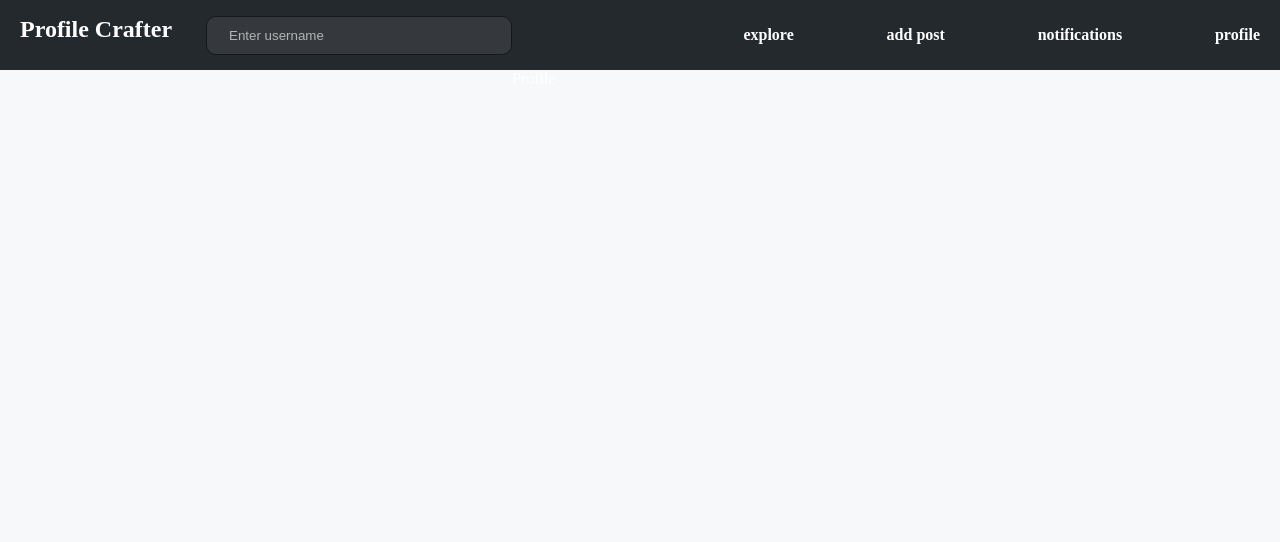
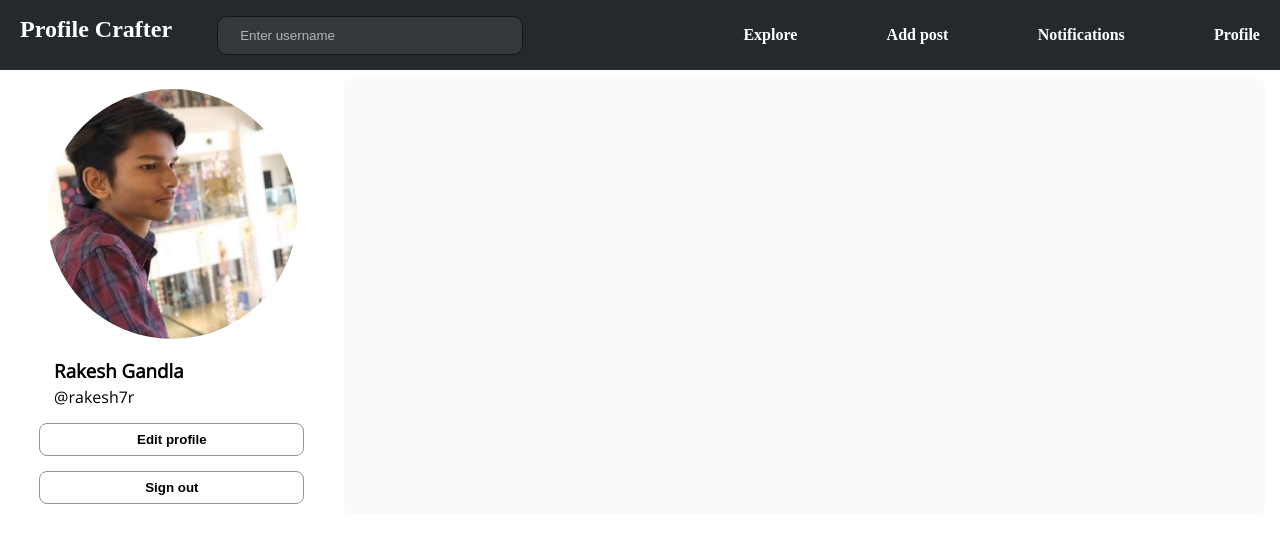
Before and after one commit to rakesh7r/Profile-maker, a React (Create React App) app in the folder client/: page /profile in a window 1280 px wide. Shown: the top 542 px of the page. Built offline with nearby package versions, Linux system fonts and the light colour scheme.

Commit message:
profile left bar created

```diff
--- a/client/public/index.css
+++ b/client/public/index.css
@@ -1,5 +1,5 @@
 body {
     min-width: 1000x;
     overflow: auto;
-    background-color: #f6f8fa;
+    background-color: white;
 }
--- a/client/public/index.html
+++ b/client/public/index.html
@@ -6,6 +6,8 @@
   <meta name="viewport" content="width=device-width, initial-scale=1.0">
   <link rel="stylesheet" href="./index.css">
   <link rel="stylesheet" href="https://fonts.googleapis.com/css?family=Roboto:300,400,500,700&display=swap"/>
+  <link rel="preconnect" href="https://fonts.gstatic.com">
+<link href="https://fonts.googleapis.com/css2?family=Open+Sans:wght@300&display=swap" rel="stylesheet">
   <title>Document</title>
 </head>
 <body>
--- /dev/null
+++ b/client/src/Main/main.css
@@ -0,0 +1,8 @@
+.main-container {
+    color: black;
+    overflow: auto;
+    position: absolute;
+    top: 74px;
+    margin: 0;
+    background-color: red;
+}
--- /dev/null
+++ b/client/src/Main/main.js
@@ -0,0 +1,14 @@
+import React, { Component } from "react"
+import "./main.css"
+
+class Main extends Component {
+    render() {
+        return (
+            <div className="main-container">
+                <h1 className="main-h1">main component</h1>
+            </div>
+        )
+    }
+}
+
+export default Main
--- /dev/null
+++ b/client/src/Main/profile.css
@@ -0,0 +1,62 @@
+:root {
+    --border-color: #a1a2a3;
+}
+.profile-outer-container {
+    color: black;
+    display: flex;
+    flex-direction: row;
+    justify-content: space-evenly;
+    margin: auto;
+    width: 100%;
+    height: 100%;
+    padding: 0;
+}
+.profile-left-container {
+    width: 23%;
+    max-width: 300px;
+    background-color: white;
+    padding: 10px;
+    align-items: center;
+    display: flex;
+    flex-direction: column;
+    justify-content: flex-start;
+}
+.profile-left-user-details {
+    width: 80%;
+    max-width: 300px;
+}
+.profile-img {
+    width: 250px;
+    height: 250px;
+    border-radius: 200px;
+}
+.profile-name {
+    font-weight: bold;
+    margin-bottom: 3px;
+    font-family: "Open Sans", sans-serif;
+}
+.profile-username {
+    font-family: "Open Sans", sans-serif;
+    font-weight: 400;
+}
+.profile-main {
+    width: 72%;
+    background-color: #fafafa;
+    border-radius: 7px;
+}
+.profile-edit-profile {
+    width: 90%;
+    background-color: var(--background-color);
+    margin-top: 15px;
+    border: solid 1px #949494;
+    padding: 8px;
+    border-radius: 8px;
+}
+.span-bold {
+    font-weight: 600;
+}
+.profile-edit-profile:focus {
+    outline: none;
+    outline: 0.5 solid rgb(20, 81, 94);
+    border-color: rgb(20, 81, 94);
+}
--- /dev/null
+++ b/client/src/Main/profile.js
@@ -0,0 +1,30 @@
+import React, { Component } from "react"
+import "./profile.css"
+class Profile extends Component {
+    render() {
+        return (
+            <div className="profile-outer-container">
+                <div className="profile-left-container">
+                    <img
+                        src="lock_w (2).jpg"
+                        alt="profile"
+                        className="profile-img"
+                    />
+                    <div className="profile-left-user-details">
+                        <h3 className="profile-name">Rakesh Gandla</h3>
+                        <span className="profile-username">@rakesh7r</span>
+                    </div>
+                    <button className="profile-edit-profile">
+                        <span className="span-bold">Edit profile</span>
+                    </button>
+                    <button className="profile-edit-profile">
+                        <span className="span-bold">Sign out</span>
+                    </button>
+                </div>
+                <div className="profile-main"></div>
+            </div>
+        )
+    }
+}
+
+export default Profile
--- a/client/src/header.css
+++ b/client/src/header.css
@@ -86,6 +86,14 @@ ul {
     color: white;
     text-decoration: none;
 }
+.header-nav-links {
+    width: 100%;
+}
 .header-link-links:hover {
     text-decoration: underline;
 }
+.temp {
+    position: absolute;
+    top: 400px;
+    left: 400px;
+}
--- a/client/src/header.js
+++ b/client/src/header.js
@@ -1,5 +1,7 @@
 import React, { Component } from "react"
+import Main from "./Main/main"
 import "./header.css"
+import Profile from "./Main/profile"
 
 import { BrowserRouter as Router, Switch, Link, Route } from "react-router-dom"
 class Header extends Component {
@@ -9,8 +11,12 @@ class Header extends Component {
                 <Router>
                     <div className="header-ul">
                         <div className="header-title">
+                            <nav>
                                 <ul className="header-ul1">
-                                <Link className="header-link-title" to="/home">
+                                    <Link
+                                        className="header-link-title"
+                                        to="/home"
+                                    >
                                         <h2 className="header-h2">
                                             Profile Crafter
                                         </h2>
@@ -24,41 +30,54 @@ class Header extends Component {
                                         />
                                     </form>
                                 </ul>
+                            </nav>
                         </div>
                         <div className="header-links">
+                            <nav className="header-nav-links">
                                 <ul className="header-ul2">
                                     <Link
                                         className="header-link-links"
                                         to="/explore"
                                     >
-                                    explore
+                                        Explore
                                     </Link>
                                     <Link
                                         className="header-link-links"
                                         to="/addpost"
                                     >
-                                    add post
+                                        Add post
                                     </Link>
                                     <Link
                                         className="header-link-links"
                                         to="/notifiactions"
                                     >
-                                    notifications
+                                        Notifications
                                     </Link>
                                     <Link
                                         className="header-link-links"
                                         to="/profile"
                                     >
-                                    profile
+                                        Profile
                                     </Link>
                                 </ul>
+                            </nav>
                         </div>
                     </div>
                     <Switch>
-                        <Route path="/profile">Profile</Route>
+                        <Route path="/profile">
+                            <Profile />
+                        </Route>
                         <Route path="/notifications">Notifications</Route>
                         <Route path="/addpost">Addpost</Route>
                         <Route path="/explore">Explore</Route>
+                        <Route
+                            path="/home"
+                            exact
+                            render={() => <Main />}
+                        ></Route>
+                        <Route path="/" exact>
+                            <Main />
+                        </Route>
                     </Switch>
                 </Router>
             </div>
```
Also changed, not shown: client/public/lock_w (2).jpg (added). Lines whose indentation alone changed are shown as unchanged.
